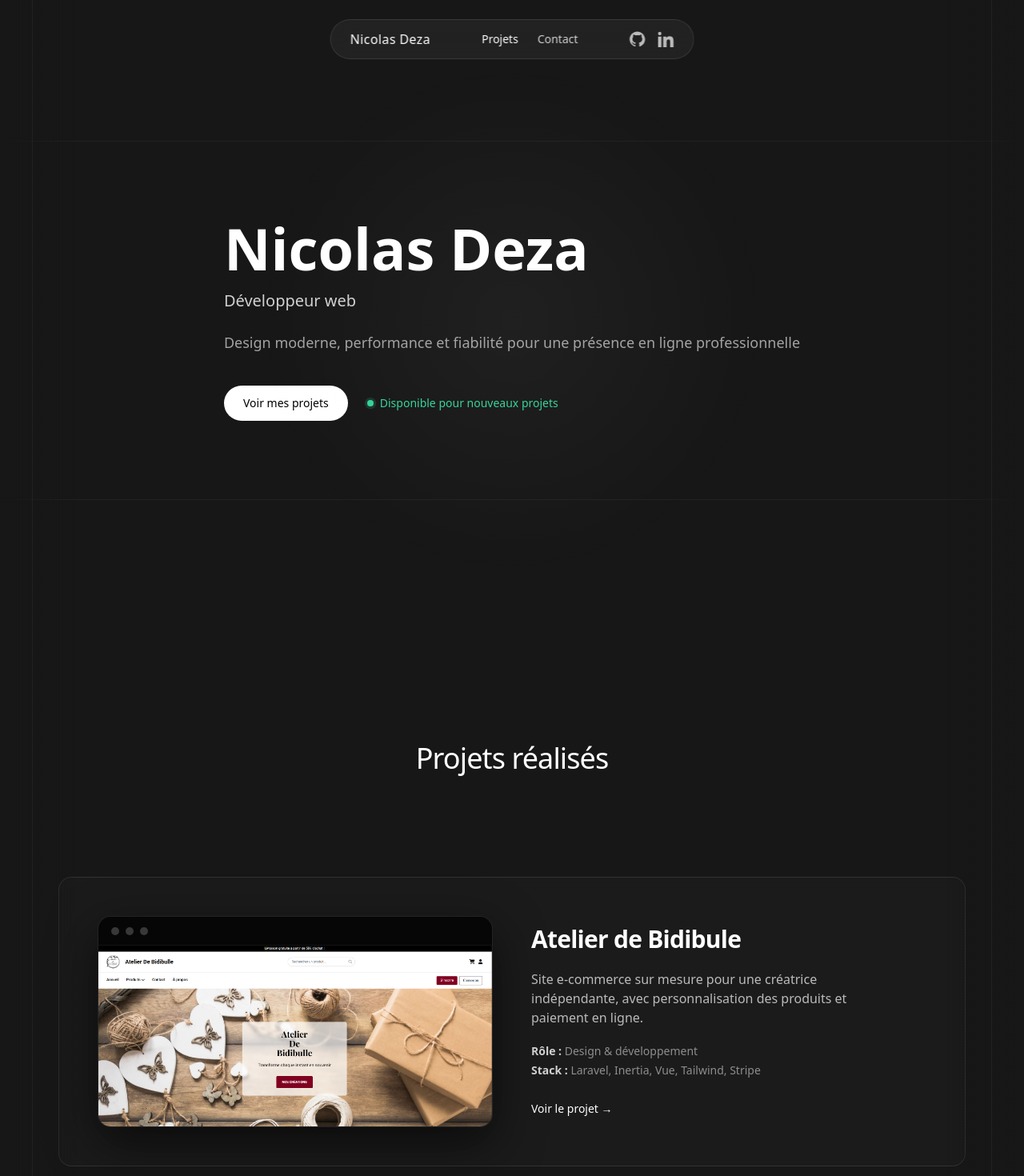
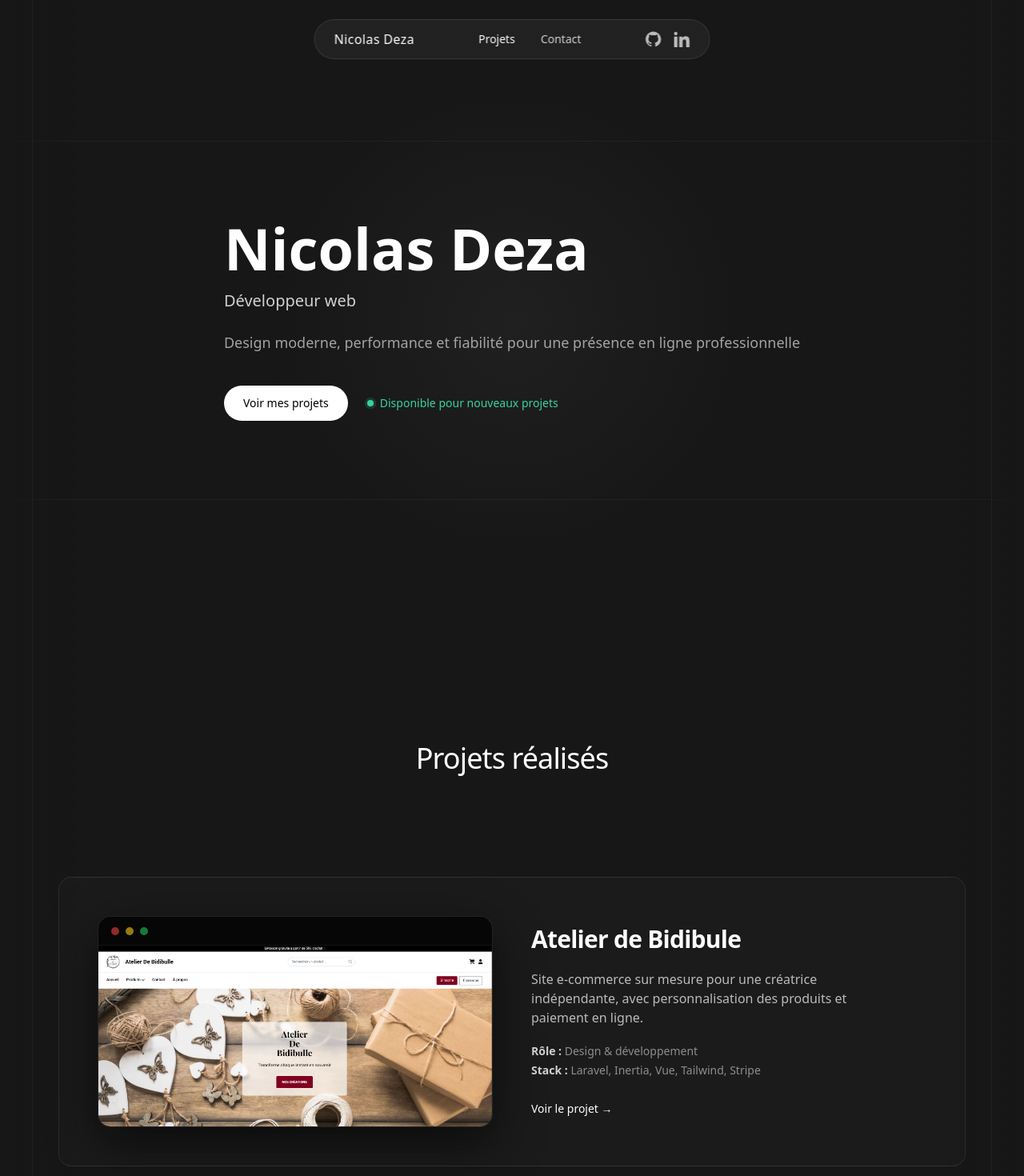
Before and after one commit to NicolasDeza/portfolio, a Nuxt app: page / in a window 1280 px wide. Shown: the top 1470 px of the page at 80% size. Built offline with nearby package versions, Linux system fonts and the light colour scheme; a web font is replaced by a local one.

Commit message:
Améliorations

```diff
--- a/app/components/footer.vue
+++ b/app/components/footer.vue
@@ -69,7 +69,7 @@ const year = new Date().getFullYear();
         <div
           class="mt-10 pt-6 border-t text-center border-white/10 text-xs text-white/40"
         >
-          © {{ year }} Nicolas Deza | Tous droits réservés.
+          © {{ year }} Nicolas Deza | Tous droits réservés
         </div>
       </div>
     </div>
--- a/app/components/header.vue
+++ b/app/components/header.vue
@@ -27,7 +27,7 @@ const isContactPage = computed(() => route.path === "/contact");
 <template>
   <header class="fixed top-6 left-1/2 -translate-x-1/2 z-50 w-[90%] md:w-auto">
     <div
-      class="flex items-center justify-between gap-4 md:gap-16 px-6 py-3 rounded-full bg-white/5 backdrop-blur-md border border-white/10"
+      class="flex items-center justify-between gap-4 sm:gap-20 px-6 py-3 rounded-full bg-white/5 backdrop-blur-md border border-white/10"
     >
       <!-- Partie 1 -> Prénom + Nom -->
       <NuxtLink
@@ -39,7 +39,7 @@ const isContactPage = computed(() => route.path === "/contact");
       </NuxtLink>
 
       <!-- Center: Nav Desktop -->
-      <nav class="hidden md:flex items-center gap-6 text-sm text-white/80">
+      <nav class="hidden md:flex items-center gap-8 text-sm text-white/80">
         <NuxtLink
           to="/#projects"
           :class="[
--- a/app/components/hero.vue
+++ b/app/components/hero.vue
@@ -32,8 +32,8 @@ onMounted(async () => {
       y: 0,
       duration: 0.8,
       ease: "power3.out",
-      stagger: 0.12,
-      delay: 0.2,
+      stagger: 0.25,
+      delay: 0.3,
     });
   }
 });
@@ -51,7 +51,7 @@ onMounted(async () => {
         <h1
           id="hero-title"
           :ref="setItemRef"
-          class="animate-item text-5xl sm:text-6xl lg:text-7xl font-semibold leading-tight"
+          class="animate-item text-4xl sm:text-6xl lg:text-7xl font-semibold leading-tight"
         >
           Nicolas Deza
         </h1>
--- a/app/components/projects/DesktopFrame.vue
+++ b/app/components/projects/DesktopFrame.vue
@@ -17,9 +17,9 @@ defineProps<{
         v-if="showBar"
         class="h-9 flex items-center gap-2 px-4 border-b border-white/5 bg-black/40"
       >
-        <span class="w-2.5 h-2.5 rounded-full bg-white/20" />
-        <span class="w-2.5 h-2.5 rounded-full bg-white/20" />
-        <span class="w-2.5 h-2.5 rounded-full bg-white/20" />
+        <span class="w-2.5 h-2.5 rounded-full bg-red-500/60" />
+        <span class="w-2.5 h-2.5 rounded-full bg-yellow-400/60" />
+        <span class="w-2.5 h-2.5 rounded-full bg-green-500/60" />
       </div>
 
       <!-- Screenshot -->
--- a/app/layouts/default.vue
+++ b/app/layouts/default.vue
@@ -1,33 +1,3 @@
-<!-- layouts/default.vue -->
-<template>
-  <div class="min-h-screen flex flex-col bg-[#171717] text-white relative">
-    <!-- Grille décorative -->
-    <div class="fixed inset-0 pointer-events-none z-0">
-      <span class="h-line top-[22vh]" />
-      <span class="h-line top-[78vh]" />
-    </div>
-
-    <!-- Cursor glow (desktop only) -->
-    <div
-      class="cursor-glow fixed inset-0 pointer-events-none z-[1] hidden lg:block"
-    />
-
-    <Header />
-
-    <!-- Contenu centré -->
-    <div
-      class="w-full max-w-[1200px] mx-auto px-4 sm:px-6 lg:px-8 sm:border-x border-white/10 flex-1"
-    >
-      <main class="flex flex-col h-full">
-        <slot />
-      </main>
-    </div>
-
-    <!-- Footer FULL  -->
-    <Footer />
-  </div>
-</template>
-
 <script setup lang="ts">
 import { onMounted, onUnmounted } from "vue";
 
@@ -85,3 +55,32 @@ onUnmounted(() => {
   }
 });
 </script>
+<!-- layouts/default.vue -->
+<template>
+  <div class="min-h-screen flex flex-col bg-[#171717] text-white relative">
+    <!-- Grille décorative -->
+    <div class="fixed inset-0 pointer-events-none z-0">
+      <span class="h-line top-[22vh]" />
+      <span class="h-line top-[78vh]" />
+    </div>
+
+    <!-- Cursor glow (Ecran pc seulement) -->
+    <div
+      class="cursor-glow fixed inset-0 pointer-events-none z-[1] hidden lg:block"
+    />
+    <!-- Header -->
+    <Header />
+
+    <!-- Contenu centré -->
+    <div
+      class="w-full max-w-[1200px] mx-auto px-4 sm:px-6 lg:px-8 sm:border-x border-white/10 flex-1"
+    >
+      <main class="flex flex-col h-full">
+        <slot />
+      </main>
+    </div>
+
+    <!-- Footer FULL 1200px  -->
+    <Footer />
+  </div>
+</template>
```
